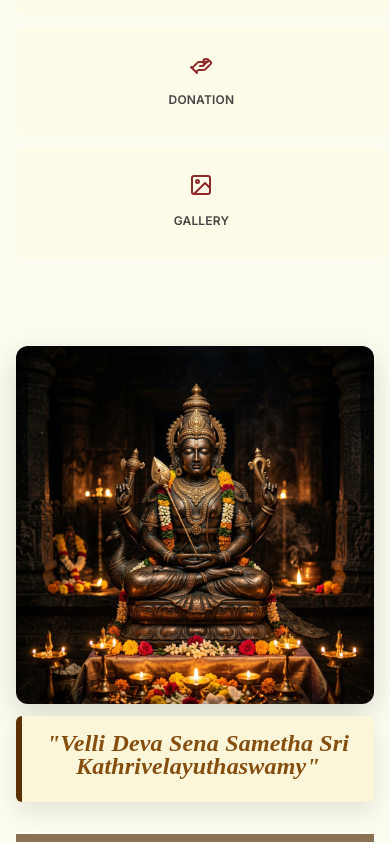
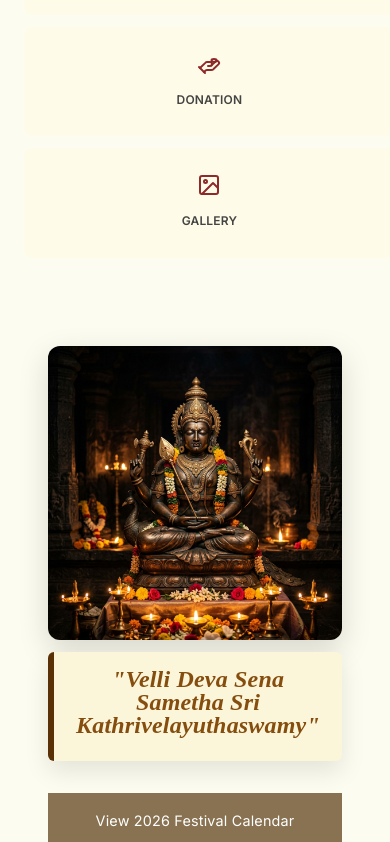
Before and after one commit to rathinakumar-alt/Temple-website, a React (Vite) app: page / in a window 390 px wide. Shown: the part 1414-2256 px from the top of the page. Built offline with nearby package versions, Linux system fonts and the light colour scheme.

Commit message:
responsive fixes

```diff
--- a/src/components/DivineHeritage/DivineHeritage.css
+++ b/src/components/DivineHeritage/DivineHeritage.css
@@ -2,6 +2,7 @@
   background-color: #fdfcf0;
   padding: 5rem 1rem;
   font-family: 'Inter', system-ui, -apple-system, sans-serif;
+  overflow-x: hidden;
 }
 
 .divine-heritage-container {
@@ -11,16 +12,18 @@
   grid-template-columns: 1fr 1fr;
   gap: 4rem;
   align-items: center;
+  padding: 0 1.5rem;
 }
 
 @media (max-width: 968px) {
   .divine-heritage-section {
-    padding: 3rem 1rem;
+    padding: 3rem 1.5rem;
   }
 
   .divine-heritage-container {
     grid-template-columns: 1fr;
     gap: 2.5rem;
+    padding: 0 1.5rem;
   }
 }
 
--- a/src/components/Footer/Footer.css
+++ b/src/components/Footer/Footer.css
@@ -10,6 +10,7 @@
 .footer-container {
   max-width: 1126px;
   margin: 0 auto;
+  padding: 0 1.5rem;
 }
 
 .footer-content {
--- a/src/components/Header/Header.css
+++ b/src/components/Header/Header.css
@@ -16,6 +16,7 @@
   display: flex;
   justify-content: space-between;
   align-items: center;
+  padding: 0 1.5rem;
 }
 
 .logo-section {
--- a/src/components/Infos/TempleInformation.css
+++ b/src/components/Infos/TempleInformation.css
@@ -2,6 +2,7 @@
   background-color: #fdfcf0;
   padding: 4rem 1rem;
   font-family: 'Inter', system-ui, -apple-system, sans-serif;
+  overflow-x: hidden;
 }
 
 .temple-info-container {
@@ -9,16 +10,19 @@
   display: grid;
   grid-template-columns: 1fr 2fr;
   gap: 2.5rem;
+  padding: 0 1.5rem;
 }
 
 @media (max-width: 968px) {
   .temple-info-section {
-    padding: 2.5rem 1rem;
+    padding: 2.5rem 1.5rem;
+    overflow-x: hidden;
   }
 
   .temple-info-container {
     grid-template-columns: 1fr;
     gap: 1.5rem;
+    padding: 0;
   }
 
   .darshan-card {
@@ -161,7 +165,7 @@
 
 .info-grid {
   display: grid;
-  grid-template-columns: repeat(auto-fit, minmax(240px, 1fr));
+  grid-template-columns: repeat(auto-fit, minmax(220px, 1fr));
   gap: 1.5rem;
 }
 
--- a/src/index.css
+++ b/src/index.css
@@ -1,4 +1,8 @@
 @import "tailwindcss";
+
+*, *::before, *::after {
+  box-sizing: border-box;
+}
 
 :root {
   --text: #6b6375;
@@ -74,7 +78,11 @@ body {
   margin: 0 auto;
   border-inline: 1px solid var(--border);
   box-sizing: border-box;
-  padding: 0 1rem;
+  padding: 0 1.5rem;
+  @media (max-width: 480px) {
+    padding: 0 1rem;
+    border-inline: none;
+  }
 }
 
 h1,
```
